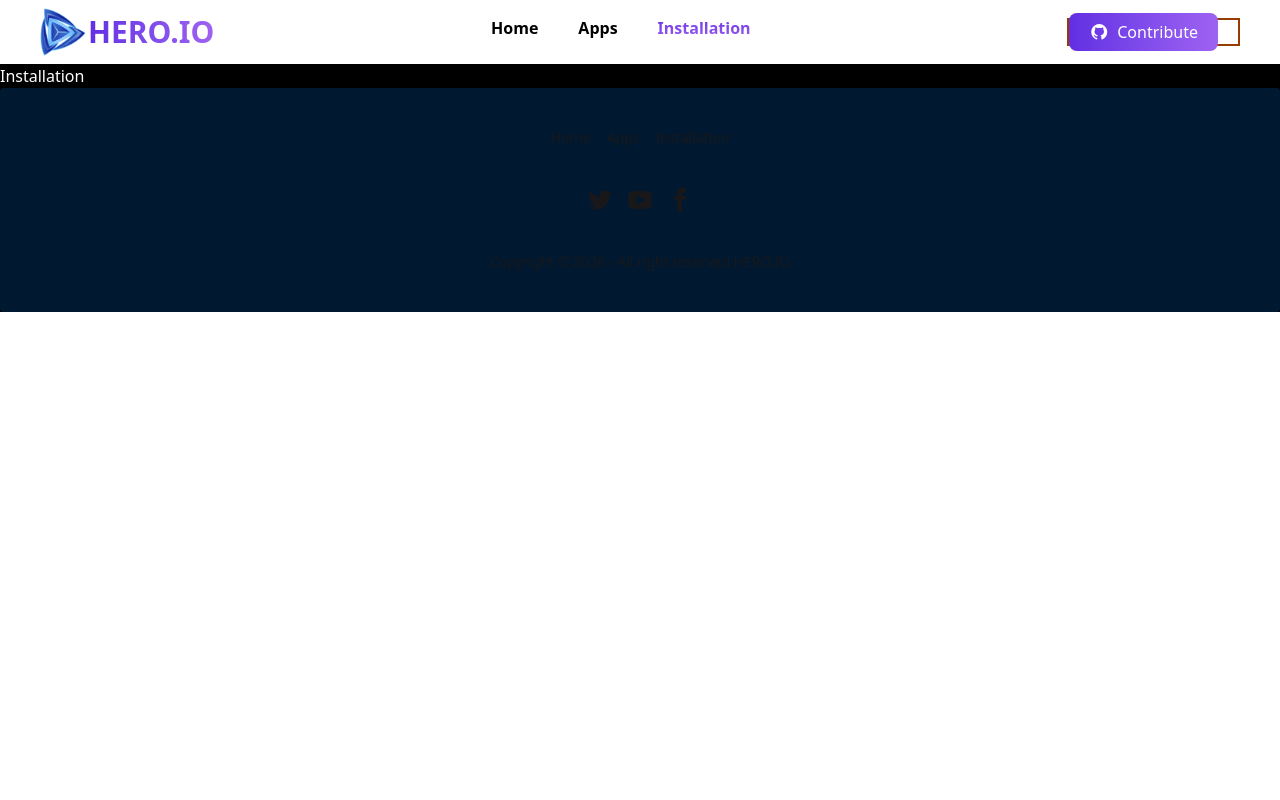
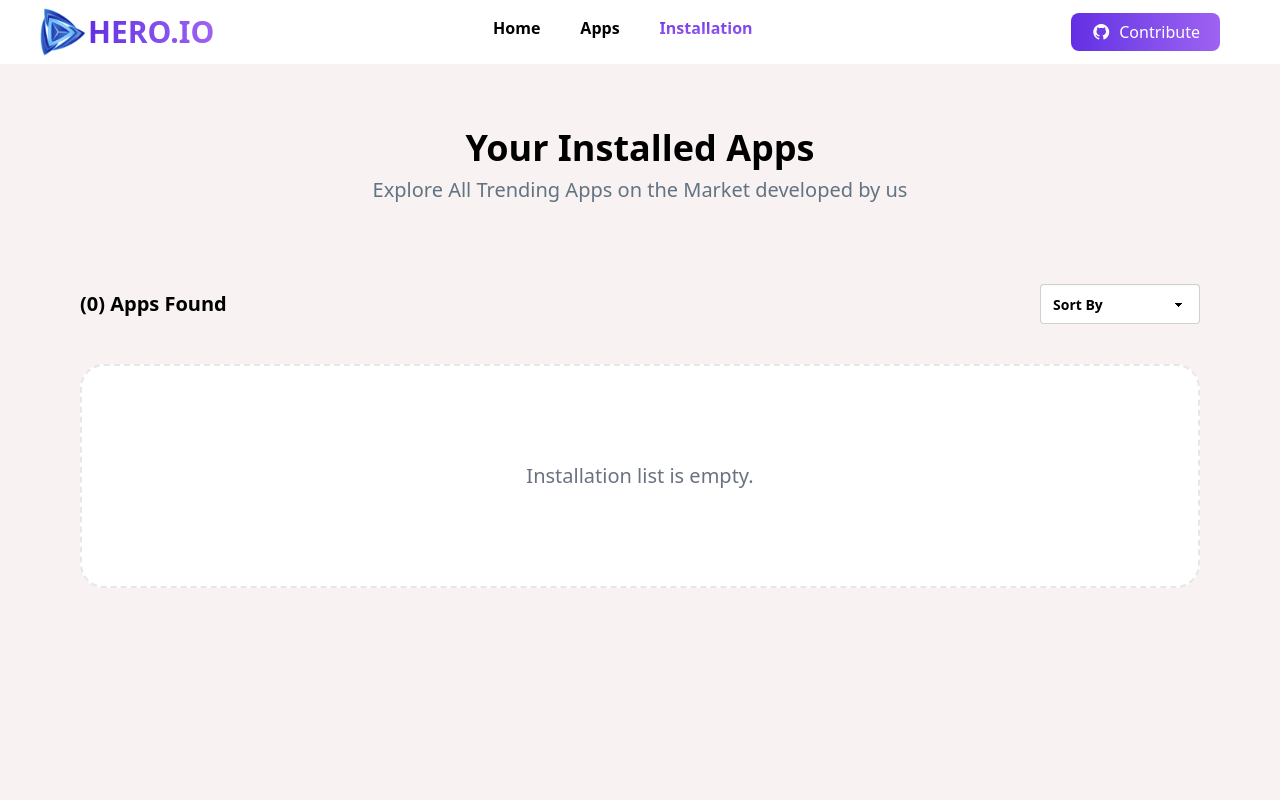
Before and after one commit to al-bariul/hero-io, a React (Vite) app: page /installation in a window 1280 px wide. Shown: the top 800 px of the page. Built offline with nearby package versions, Linux system fonts and the light colour scheme.

Commit message:
completed

```diff
--- a/public/data.json
+++ b/public/data.json
@@ -108,7 +108,7 @@
     ]
   },
   {
-    "image": "https://design.duolingo.com/0ae09c1b67d1113e0ac1.svg",
+    "image": "https://blog.duolingo.com/content/images/2025/10/cover_explain-my-answer--1-.png",
     "title": "LearnNow",
     "companyName": "EduCore",
     "id": 7,
@@ -126,7 +126,7 @@
     ]
   },
   {
-    "image": "https://www.clipartmax.com/png/middle/116-1163229_google-maps-app-icon.png",
+    "image": "https://is1-ssl.mzstatic.com/image/thumb/Purple221/v4/93/32/8f/93328f7a-28ca-b348-966a-5ec0af3b1ea7/AppIcon-0-0-1x_U007emarketing-0-11-0-85-220.png/400x400ia-75.webp",
     "title": "Travel Mate",
     "companyName": "WanderTech",
     "id": 8,
@@ -252,7 +252,7 @@
     ]
   },
   {
-    "image": "https://design.duolingo.com/0ae09c1b67d1113e0ac1.svg",
+    "image": "https://blog.duolingo.com/content/images/2025/10/cover_explain-my-answer--1-.png",
     "title": "Language Pro",
     "companyName": "LinguaSoft",
     "id": 15,
--- a/src/Routes/Routes.jsx
+++ b/src/Routes/Routes.jsx
@@ -45,7 +45,11 @@ export const router = createBrowserRouter([
       },
       {
         path: "/installation",
-        Component: Installation,
+        element: (
+          <Suspense fallback={<h1>Installation...</h1>}>
+            <Installation appPromise={appPromise}></Installation>
+          </Suspense>
+        )
       },
     ],
   },
--- a/src/components/Home/Home.jsx
+++ b/src/components/Home/Home.jsx
@@ -6,10 +6,9 @@ import ProductiveApps from "../ProductiveApps/ProductiveApps";
 const Home = ({ appPromise }) => {
   const appData = use(appPromise);
   const homePageEightData = appData.slice(0, 8);
-  //   console.log(homePageEightData);
+
   return (
     <div className="bg-[#f8f2f2]">
-      {/* <h1>Home</h1> */}
       <main className="bg-[#f8f2f2]">
         <ProductiveApps></ProductiveApps>
       </main>
--- a/src/components/HomePageUI/HomePageUI.jsx
+++ b/src/components/HomePageUI/HomePageUI.jsx
@@ -3,7 +3,6 @@ import React from "react";
 import { Link } from "react-router";
 
 const HomePageUI = ({ homeData }) => {
-  //   console.log(homeData);
   const { image, title, ratingAvg, downloads, id } = homeData;
   return (
     <Link to={`/appdetails/${id}`}>
--- a/src/components/Installation/Installation.jsx
+++ b/src/components/Installation/Installation.jsx
@@ -1,9 +1,77 @@
-import React from "react";
+import React, { use, useState, useEffect } from "react";
+import { getStoredApps, removeFromDB } from "../Utility/addToDB";
+import InstallationData from "../InstallationData/InstallationData";
 
-const Installation = () => {
+const Installation = ({ appPromise }) => {
+  const data = use(appPromise);
+  const [sortBy, setSortBy] = useState("");
+  const [installedApps2, setInstalledApps2] = useState([]);
+
+  useEffect(() => {
+    const storedAppData = getStoredApps();
+    const convertedStoredApps = storedAppData.map((app) => parseInt(app));
+    const initialApps = data.filter((app) =>
+      convertedStoredApps.includes(app.id),
+    );
+    setInstalledApps2(initialApps);
+  }, [data]);
+
+  let displayApps = [...installedApps2];
+  if (sortBy === "Name") {
+    displayApps.sort((a, b) => a.title.localeCompare(b.title));
+  } else if (sortBy === "Size") {
+    displayApps.sort((a, b) => b.size - a.size);
+  }
+
+  const handleUninstall = (id) => {
+    removeFromDB(id);
+    const remaining = installedApps2.filter((app) => app.id != id);
+    setInstalledApps2(remaining);
+  };
+
   return (
-    <div>
-      <h1>Installation</h1>
+    <div className="bg-[#f8f2f2] text-black">
+      <div className="text-center pt-16">
+        <h2 className="text-4xl font-bold">Your Installed Apps</h2>
+        <p className="mt-2 text-xl text-[#627382]">
+          Explore All Trending Apps on the Market developed by us
+        </p>
+      </div>
+
+      <div className="max-w-[1200px] mx-auto p-10 min-h-screen mt-10">
+        <div className="flex justify-between items-center mb-10">
+          <h1 className="text-xl font-semibold">
+            ({displayApps.length}) Apps Found
+          </h1>
+
+          <select
+            onChange={(e) => setSortBy(e.target.value)}
+            className="select select-bordered bg-white max-w-40 font-semibold"
+          >
+            <option disabled selected value="">
+              Sort By
+            </option>
+            <option value="Name">Sort by Name</option>
+            <option value="Size">Sort by Size</option>
+          </select>
+        </div>
+
+        {displayApps.length > 0 ? (
+          <div className="grid grid-cols-1 gap-8">
+            {displayApps.map((app) => (
+              <InstallationData
+                handleUninstall={handleUninstall}
+                key={app.id}
+                app={app}
+              />
+            ))}
+          </div>
+        ) : (
+          <div className="text-center py-24 bg-white rounded-3xl border-2 border-dashed border-gray-200">
+            <p className="text-xl text-gray-500">Installation list is empty.</p>
+          </div>
+        )}
+      </div>
     </div>
   );
 };
--- /dev/null
+++ b/src/components/InstallationData/InstallationData.jsx
@@ -0,0 +1,43 @@
+import React from "react";
+
+const InstallationData = ({ app, handleUninstall }) => {
+  const { image, title, ratingAvg, downloads, size, id } = app;
+  return (
+    <div>
+      <div className="max-h-[300px] p-3 bg-white shadow-md rounded-xl flex items-center justify-between">
+        <div className="flex items-center">
+          <div className="img">
+            <img
+              className="max-w-32 bg-cover bg-center bg-red-400"
+              src={image}
+            ></img>
+          </div>
+          <div className="ml-6">
+            <p className="font-semibold text-xl mt-3">{title}</p>
+            <div className="flex justify-between mt-3 font-semibold">
+              <p className="text-[#00D390] flex items-center bg-[#F1F5E8] px-2 py-1 mr-3">
+                <i class="fa-classic fa-solid fa-arrow-down"></i>
+                {downloads / 100000}M
+              </p>
+              <p className="text-[#FF8811] bg-[#FFF0E1] px-2 py-1">
+                <i class="fa-solid fa-star mr-1"></i>
+                {ratingAvg}
+              </p>
+              <p className="ml-4 text-xl text-gray-400">{size} MB</p>
+            </div>
+          </div>
+        </div>
+        <div className="uninstall">
+          <button
+            onClick={() => handleUninstall(id)}
+            className="bg-linear-to-r from-[#632EE3] to-[#9F62F2] mr-5 px-5 py-2 rounded-lg text-white font-bold"
+          >
+            Uninstall
+          </button>
+        </div>
+      </div>
+    </div>
+  );
+};
+
+export default InstallationData;
--- a/src/components/Navbar/Navbar.jsx
+++ b/src/components/Navbar/Navbar.jsx
@@ -23,7 +23,7 @@ const Navbar = () => {
   ));
 
   const btn = () => (
-    <div className="border-2 border-amber-800">
+    <div className="border-amber-800">
       <NavLink
         className="bg-linear-to-r from-[#632EE3] to-[#9F62F2] mr-5 px-5 py-2 rounded-lg"
         to={"https://github.com/al-bariul"}
@@ -37,11 +37,8 @@ const Navbar = () => {
   return (
     <div>
       <nav className="bg-white flex items-center justify-between max-w-[1200px] mx-auto h-16">
-        {/* Responsiveness */}
         <div className="logo">
-          {/* Responsive Icons & Logo */}
           <div className="menu-bar flex items-center justify-center">
-            {/* Responsive icons */}
             <div onClick={() => setOpen(!open)} className="mt-1">
               {open ? (
                 <X className="md:hidden text-black"></X>
@@ -50,7 +47,6 @@ const Navbar = () => {
               )}
             </div>
 
-            {/* Logo */}
             <NavLink to={"/"} className={"flex items-center"}>
               <img className="max-w-12" src={Logo} alt="" />
               <p className="text-3xl font-bold bg-linear-to-r from-[#632EE3] to-[#9F62F2] bg-clip-text text-transparent">
@@ -58,27 +54,19 @@ const Navbar = () => {
               </p>
             </NavLink>
           </div>
-
-          {/* Resonsive List & Responsive Buttons */}
           <div
             className={`responsive md:hidden absolute  bg-white duration-300 ${
               open ? "top-16" : "-top-70"
             }`}
           >
-            {/* Responsive List */}
             <ul className="flex flex-col items-center justify-center p-8">
               {singleNavItem}
             </ul>
-
-            {/* Responsive Button */}
             <div className="">{btn()}</div>
           </div>
         </div>
 
-        {/* Big Screen Lists */}
         <ul className="md:flex hidden">{singleNavItem}</ul>
-
-        {/* Big Screen Buttons */}
         <div className="hidden md:inline-block">{btn()}</div>
       </nav>
     </div>
--- a/src/components/ProductiveApps/ProductiveApps.jsx
+++ b/src/components/ProductiveApps/ProductiveApps.jsx
@@ -8,7 +8,6 @@ const ProductiveApps = () => {
   return (
     <div>
       <div className="max-w-[1200px] mx-auto">
-        {/* Header */}
         <div className="header pt-10">
           <h1 className="text-[#001931] text-center text-7xl font-bold">
             We Build <br />{" "}
@@ -19,7 +18,6 @@ const ProductiveApps = () => {
           </h1>
         </div>
 
-        {/* Body */}
         <div className="body">
           <p className="text-[#627382] text-center pt-5 text-xl">
             At HERO.IO , we craft innovative apps designed to make everyday life
@@ -48,12 +46,11 @@ const ProductiveApps = () => {
           </div>
         </div>
 
-        {/* Image */}
         <div className="mt-5 image flex items-center justify-center">
           <img src={HeroImg} alt="" />
         </div>
       </div>
-      {/* Footer */}
+
       <div className="footer bg-linear-to-r from-[#632EE3] to-[#9F62F2]">
         <div className="w-[80vw] mx-auto pb-14">
           <h2
--- /dev/null
+++ b/src/components/Utility/addToDB.js
@@ -0,0 +1,32 @@
+const getStoredApps = () => {
+  const storedAppsString = localStorage.getItem("readList");
+
+  if (storedAppsString) {
+    const parsed = JSON.parse(storedAppsString);
+    const num = parsed.map((id) => Number(id));
+    return num.filter((id) => !isNaN(id));
+  } else {
+    return [];
+  }
+};
+
+const addToStoreDB = (id) => {
+  const storedAppData = getStoredApps();
+
+  if (storedAppData.includes(id)) {
+    alert("Bhai ei id already exist.");
+  } else {
+    storedAppData.push(id);
+    console.log(storedAppData);
+    const data = JSON.stringify(storedAppData);
+    localStorage.setItem("readList", data);
+  }
+};
+
+const removeFromDB = (id) => {
+  const storedApps = getStoredApps();
+  const remainingApps = storedApps.filter((storedId) => storedId !== id);
+  localStorage.setItem("readList", JSON.stringify(remainingApps));
+};
+
+export { addToStoreDB, getStoredApps, removeFromDB };
```
Also changed, not shown: src/components/Apps/Apps.jsx (+4 -15 lines), src/components/AppsDetails/AppsDetails.jsx (+15 -4 lines), src/components/Root/Root.jsx (+2 -7 lines).
